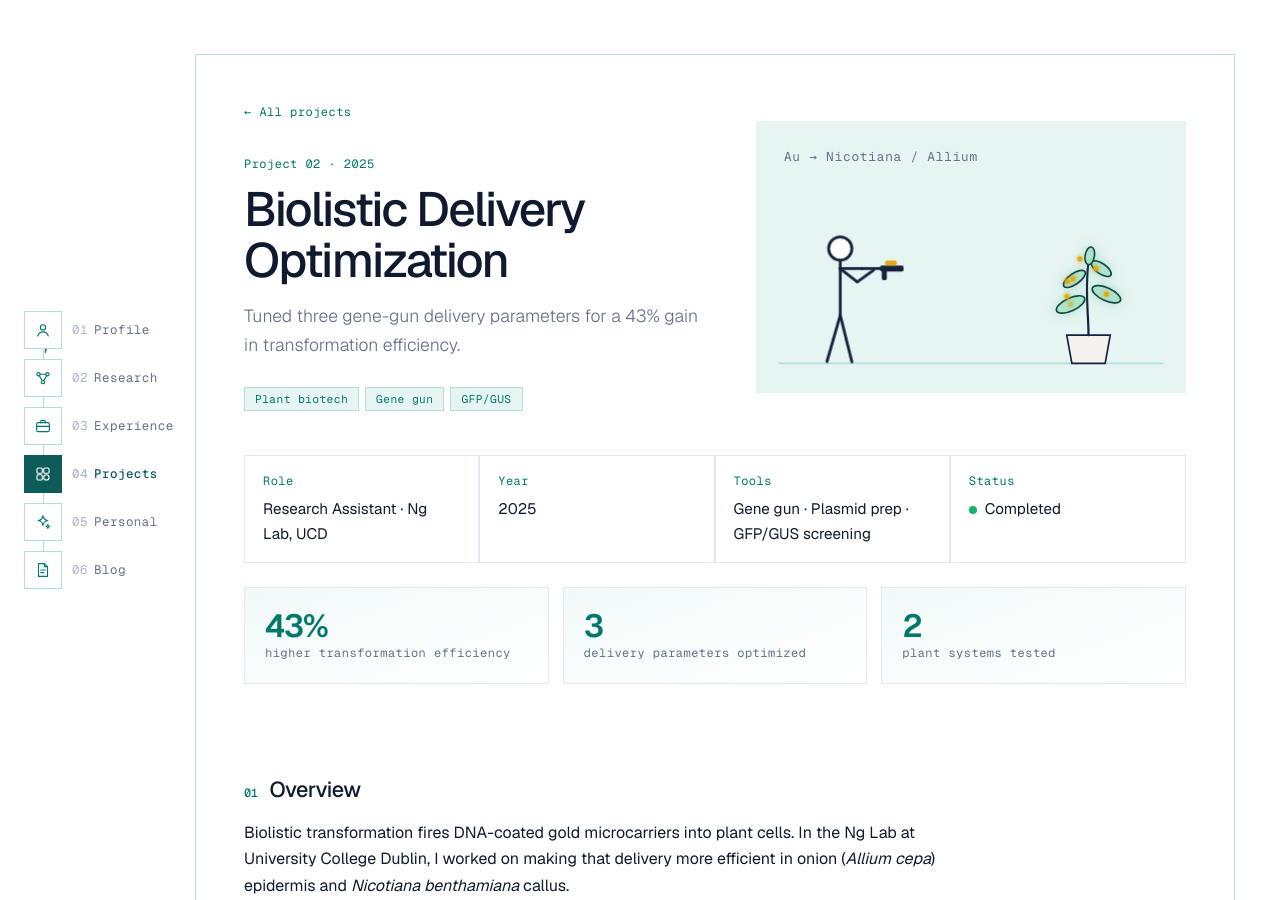
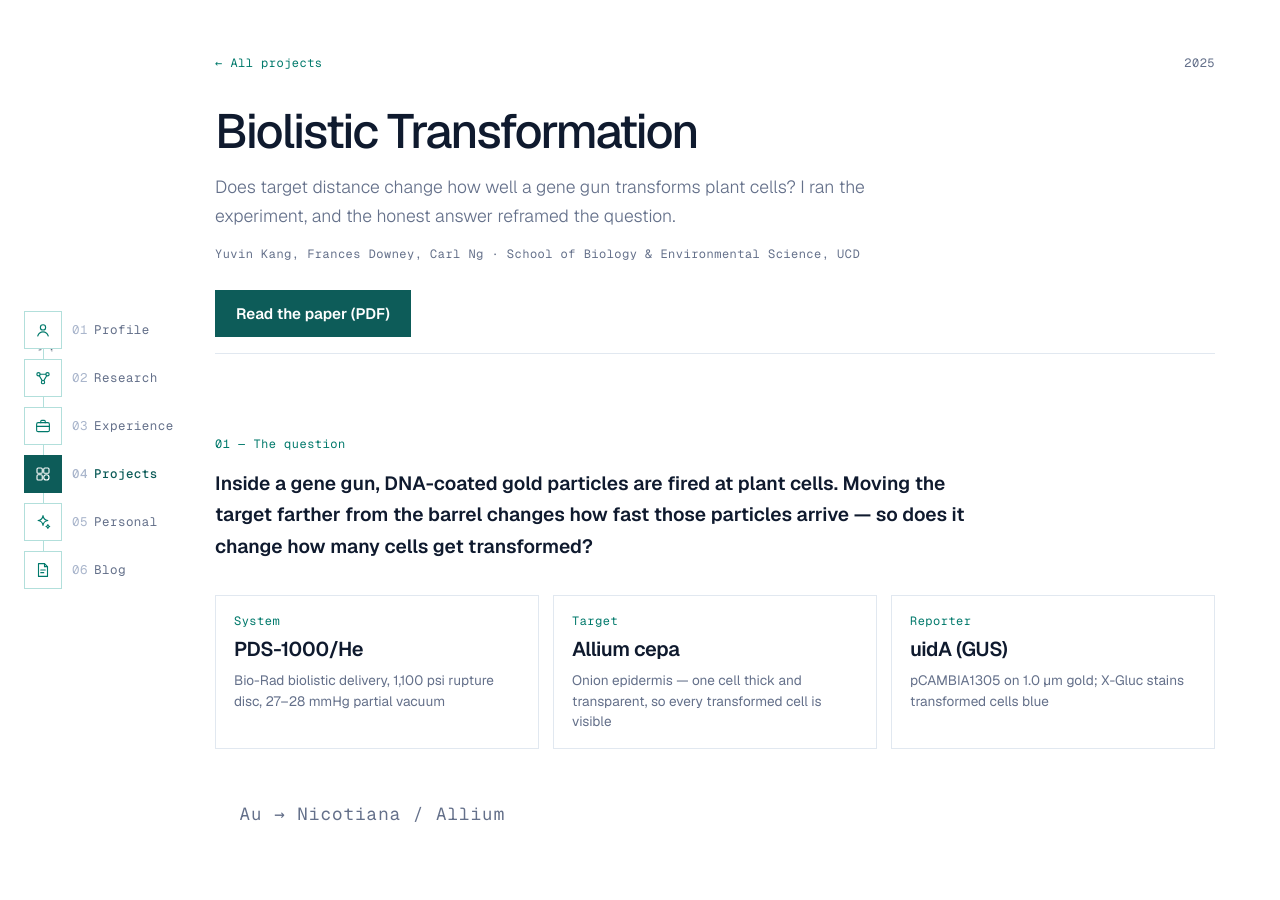
Before and after one commit to yuvinkang/yuvinkang.github.io, a Jekyll site: the page built from _projects/biolistic-optimization.md, in a window 1280 px wide and 900 px high. Built offline with Jekyll 4.4.1, drawn with Linux system fonts in a browser that asks for light colours; some of the changed text lies outside the part shown.

Commit message:
Rebuild biolistics project page from the paper; flatten section styling
- New page for the UCD biolistics study using the real results: per-sample
  distribution strips for both target distances, descriptive statistics,
  the Mann-Whitney verdict (p = 0.269), what it means, and the
  manufacturing implication; links the paper PDF
- Research bullets now describe the first-author study instead of the
  unsupported 43% efficiency figure
- Removed boxes around sections and the turquoise panels behind the
  animations so everything sits flat on the page

Co-Authored-By: Claude Opus 5 <noreply@anthropic.com>
Claude-Session: https://claude.ai/code/session_017Z78FSeqpXP4Zi2i8dSmiZ

```diff
--- /dev/null
+++ b/_data/biolistics.yml
@@ -0,0 +1,55 @@
+# BIOLISTICS PAPER — content for /projects/biolistic-optimization/.
+# All figures come from the paper (Kang, Downey & Ng). Edit freely.
+
+question: "Inside a gene gun, DNA-coated gold particles are fired at plant cells. Moving the target farther from the barrel changes how fast those particles arrive — so does it change how many cells get transformed?"
+
+setup:
+  - label: "System"
+    value: "PDS-1000/He"
+    note: "Bio-Rad biolistic delivery, 1,100 psi rupture disc, 27–28 mmHg partial vacuum"
+  - label: "Target"
+    value: "Allium cepa"
+    note: "Onion epidermis — one cell thick and transparent, so every transformed cell is visible"
+  - label: "Reporter"
+    value: "uidA (GUS)"
+    note: "pCAMBIA1305 on 1.0 µm gold; X-Gluc stains transformed cells blue"
+
+# The two groups compared, at a fixed 1,100 psi
+groups:
+  - name: "6 cm"
+    sub: "proximal · top shelf"
+    n: 13
+    median: 4.0
+    mean: "5.7 ± 1.9"
+    max: 25
+    cv: "122.8%"
+    zeros: "3 of 13"
+    counts: [0, 0, 0, 1, 1, 2, 4, 4, 5, 6, 6, 20, 25]
+  - name: "12 cm"
+    sub: "distal · bottom shelf"
+    n: 18
+    median: 7.5
+    mean: "10.9 ± 3.2"
+    max: 55
+    cv: "125.4%"
+    zeros: "2 of 18"
+    counts: [0, 0, 1, 1, 2, 2, 3, 5, 6, 9, 10, 12, 13, 14, 15, 18, 30, 55]
+
+# Headline result
+verdict:
+  stat: "p = 0.269"
+  title: "No significant difference."
+  text: "The distal group did trend higher — median 7.5 versus 4.0 foci — but a Mann-Whitney U test (U = 89.0) could not separate the two distributions, and the effect size was modest (rank-biserial r = 0.24). Both groups varied by more than 120% of their own mean."
+
+findings:
+  - title: "Distance is a weak lever"
+    text: "This matches Rajkumari et al. (2021), who found the same non-significant result comparing 6 cm and 9 cm in tobacco — a different species, a different construct, the same conclusion."
+  - title: "Pressure looks like the stronger one"
+    text: "A supplementary group at 1,350 psi approached significance against 1,100 psi at the same distance (p = 0.053), despite only six samples. Pressure acts directly on particle velocity; distance only modulates it."
+  - title: "Variance is the real story"
+    text: "A plant nucleus is roughly 5–10% of a cell's cross-section, so each particle strike is a low-probability event. That makes foci counts a high-variance count process: mostly low or zero, with rare outliers of 25, 30 and 55 foci."
+
+# Why it matters beyond the bench
+implication:
+  title: "What this means for manufacturing"
+  text: "Plant cell culture is a candidate platform for drugs like galantamine, an acetylcholinesterase inhibitor used in Alzheimer's disease. But a production line is judged by the reliability of its median run, not its best one. If physical parameters can't reduce the variance, reproducibility — not peak efficiency — should be the optimization target."
--- a/_includes/section-research.html
+++ b/_includes/section-research.html
@@ -5,7 +5,7 @@
   <li class="entry{% if e.scene and e.scene != 'none' %} has-scene{% endif %}" style="--i: {{ forloop.index }}">
     <div class="entry-text">
       <p class="mono entry-dates">{{ e.dates }}</p>
-      <h3 class="entry-title">{% if e.link and e.link != "" %}<a class="ext" href="{{ e.link }}">{{ e.title }} <span aria-hidden="true">↗</span></a>{% else %}{{ e.title }}{% endif %}</h3>
+      <h3 class="entry-title">{% if e.link and e.link != "" %}<a class="ext" href="{% if e.link contains "://" %}{{ e.link }}{% else %}{{ e.link | relative_url }}{% endif %}">{{ e.title }} <span aria-hidden="true">→</span></a>{% else %}{{ e.title }}{% endif %}</h3>
       <p class="entry-org">{{ e.lab }}{% if e.location %}<span> · {{ e.location }}</span>{% endif %}</p>
       {% if e.summary %}<p class="entry-summary">{{ e.summary | markdownify | remove: '<p>' | remove: '</p>' }}</p>{% endif %}
       {% if e.highlights %}<ul class="bullets">{% for h in e.highlights %}<li>{{ h | markdownify | remove: '<p>' | remove: '</p>' }}</li>{% endfor %}</ul>{% endif %}
--- /dev/null
+++ b/_layouts/biolistics.html
@@ -0,0 +1,92 @@
+---
+layout: default
+---
+{% assign d = site.data.biolistics %}
+{% assign all = site.projects | sort: "order" %}
+{% for p in all %}{% if p.url == page.url %}{% assign pos = forloop.index0 %}{% endif %}{% endfor %}
+{% assign prev_i = pos | minus: 1 %}{% assign next_i = pos | plus: 1 %}
+
+<article class="bx">
+
+  <header class="bx-head reveal">
+    <p class="eyebrow"><a href="{{ '/' | relative_url }}#projects">← All projects</a><span class="mono">{{ page.year }}</span></p>
+    <h1 class="page-title">{{ page.title }}</h1>
+    <p class="lede">{{ page.summary }}</p>
+    <p class="bx-authors mono">{{ page.authors }} · School of Biology &amp; Environmental Science, UCD</p>
+    {% if page.paper %}<a class="btn btn-solid bx-paper" href="{{ page.paper | relative_url }}">Read the paper (PDF)</a>{% endif %}
+  </header>
+
+  <section class="bx-sec reveal">
+    <p class="px-num mono">01 — The question</p>
+    <p class="px-lede">{{ d.question }}</p>
+    <div class="setup">
+      {% for s in d.setup %}
+      <div class="setup-item"><p class="mono">{{ s.label }}</p><p class="setup-v">{{ s.value }}</p><p class="setup-n">{{ s.note }}</p></div>
+      {% endfor %}
+    </div>
+    <div class="bx-scene">{% assign entry_scene = page.scene %}{% include entry-scene.html %}</div>
+  </section>
+
+  <section class="bx-sec reveal">
+    <p class="px-num mono">02 — The data</p>
+    <h2 class="px-h">31 bombardments.<br><span>Every blue focus counted by hand.</span></h2>
+
+    <div class="dist">
+      {% for g in d.groups %}
+      <div class="dist-group">
+        <div class="dist-head">
+          <p class="dist-name">{{ g.name }}<span class="mono">{{ g.sub }}</span></p>
+          <p class="mono">n = {{ g.n }}</p>
+        </div>
+        <div class="strip" aria-label="Foci counts for the {{ g.name }} group: {{ g.counts | join: ', ' }}">
+          {% for c in g.counts %}
+          <span class="dot" style="--h: {{ c | times: 100 | divided_by: 55 | at_least: 3 }}%; --i: {{ forloop.index }}" title="{{ c }} foci"></span>
+          {% endfor %}
+        </div>
+        <dl class="dist-stats">
+          <div><dt class="mono">Median</dt><dd>{{ g.median }}</dd></div>
+          <div><dt class="mono">Mean</dt><dd>{{ g.mean }}</dd></div>
+          <div><dt class="mono">Max</dt><dd>{{ g.max }}</dd></div>
+          <div><dt class="mono">CV</dt><dd>{{ g.cv }}</dd></div>
+        </dl>
+      </div>
+      {% endfor %}
+      <p class="mono bx-axis">each bar = one sample · height = GUS-positive foci (0–55)</p>
+    </div>
+
+    <div class="verdict">
+      <p class="verdict-stat mono">{{ d.verdict.stat }}</p>
+      <div>
+        <p class="verdict-t">{{ d.verdict.title }}</p>
+        <p>{{ d.verdict.text }}</p>
+      </div>
+    </div>
+  </section>
+
+  <section class="bx-sec reveal">
+    <p class="px-num mono">03 — What it means</p>
+    <ol class="findings">
+      {% for f in d.findings %}
+      <li style="--i: {{ forloop.index }}"><p class="finding-t">{{ f.title }}</p><p>{{ f.text }}</p></li>
+      {% endfor %}
+    </ol>
+    <div class="implication">
+      <p class="label">{{ d.implication.title }}</p>
+      <p>{{ d.implication.text }}</p>
+    </div>
+  </section>
+
+  <section class="bx-sec reveal">
+    <p class="px-num mono">04 — My part</p>
+    <div class="prose bx-mine">{{ content }}</div>
+  </section>
+
+  <nav class="project-nav" aria-label="More projects">
+    {% if pos > 0 %}{% assign pp = all[prev_i] %}
+    <a class="pn-card" href="{{ pp.url | relative_url }}"><span class="mono">← Previous</span><span class="pn-title">{{ pp.title }}</span></a>
+    {% else %}<span></span>{% endif %}
+    {% if next_i < all.size %}{% assign np = all[next_i] %}
+    <a class="pn-card pn-next" href="{{ np.url | relative_url }}"><span class="mono">Next project →</span><span class="pn-title">{{ np.title }}</span></a>
+    {% endif %}
+  </nav>
+</article>
--- a/_projects/biolistic-optimization.md
+++ b/_projects/biolistic-optimization.md
@@ -1,35 +1,22 @@
 ---
-title: "Biolistic Delivery Optimization"
+title: "Biolistic Transformation"
 year: "2025"
 order: 2
-role: "Research Assistant · Ng Lab, UCD"
-tools: ["Gene gun", "Plasmid prep", "GFP/GUS screening"]
-status: "Completed"
-tags: ["Plant biotech", "Gene gun", "GFP/GUS"]
-summary: "Tuned three gene-gun delivery parameters for a 43% gain in transformation efficiency."
+role: "First author · Ng Lab, University College Dublin"
+tools: ["PDS-1000/He gene gun", "Plasmid prep & particle coating", "GUS histochemistry", "Python (SciPy)"]
+tags: ["Plant biotech", "Gene gun", "Statistics"]
+summary: "Does target distance change how well a gene gun transforms plant cells? I ran the experiment, and the honest answer reframed the question."
 scene: biolistics
-metrics:
-  - value: "43%"
-    label: "higher transformation efficiency"
-  - value: "3"
-    label: "delivery parameters optimized"
-  - value: "2"
-    label: "plant systems tested"
+layout: biolistics
+paper: /assets/files/biolistics-paper.pdf
+paper_title: "Optimization of Helium Pressure and Target Distance in Biolistic Transformation of Allium cepa Epidermis"
+authors: "Yuvin Kang, Frances Downey, Carl Ng"
 image: ""
 ---
 
-## Overview
+I ran this study at University College Dublin with Dr. Carl Ng, from bombardment through statistics to writing. The goal was practical: biolistic transformation is the only delivery method that works across most plant species, but its results swing wildly between runs, which makes it hard to use in manufacturing.
 
-Biolistic transformation fires DNA-coated gold microcarriers into plant cells. In the Ng Lab at University College Dublin, I worked on making that delivery more efficient in onion (*Allium cepa*) epidermis and *Nicotiana benthamiana* callus.
-
-## What I did
-
-- **Optimized** gold microcarrier size, helium burst pressure, and target distance.
-- **Prepared** plasmid DNA and coated microcarriers.
-- **Screened** transient GFP/GUS reporter expression to quantify efficiency.
-
-## Result
-
-- **43% increase** in transformation efficiency.
-
-> Edit this page to add figures, methods, and what you learned.
+- **Designed and ran** the comparison: two target distances at a fixed 1,100 psi, 31 samples bombarded, stained, and counted under light microscopy.
+- **Chose statistics to fit the data**, not the hoped-for answer — Shapiro-Wilk showed both groups were far from normal, so I used Mann-Whitney U rather than a t-test.
+- **Caught a confound in the protocol**: stacking plates more than two high during incubation produced dead plates inside the stack and over-stained ones outside. Limiting stack height fixed it.
+- **Wrote the paper**, including what the result means for plant cell culture manufacturing of galantamine, an Alzheimer's drug.
--- a/assets/css/style.css
+++ b/assets/css/style.css
@@ -569,11 +569,12 @@ body { background: var(--page); }
 
 /* square content blocks with a light turquoise frame */
 .block, .section, .page, .project, .px-sec, .site-footer, .run-lane {
-  background: #fff; border: 1px solid var(--tint); border-radius: 0; box-shadow: none;
+  background: transparent; border: 0; border-radius: 0; box-shadow: none;
 }
-.section { max-width: var(--width); margin: 0 auto 2.5rem; padding: 3.2rem 3rem 3.4rem; }
+.section { max-width: var(--width); margin: 0 auto; padding: 9vh 0; border-top: 1px solid var(--line); }
+.section:first-of-type { border-top: 0; }
 .section::before, .section:nth-of-type(odd)::before { display: none; }
-.section-icon { background: var(--tint-soft); border-color: var(--tint); color: var(--accent); }
+.section-icon { background: transparent; border: 1px solid var(--line); color: var(--accent); }
 
 /* square corners everywhere */
 .entry, .entry-scene, .personal-scene, .profile-scene, .section-scene-sm, .project-scene, .card, .tag, .btn, .tab, .tab-icon,
@@ -593,9 +594,9 @@ body { background: var(--page); }
 .btn:hover { background: var(--tint-soft); color: var(--brand); border-color: var(--accent); transform: none; }
 .btn-solid { background: var(--brand); color: #fff; border-color: var(--brand); font-weight: 600; }
 .btn-solid:hover { background: var(--accent); color: #fff; border-color: var(--accent); }
-.block { padding: 14px 12px 6px; }
-.hero-scene { width: 100%; margin-top: 2.2rem; background: var(--tint-soft); border-color: var(--tint); }
-.hero-wheel { padding: 18px 16px 34px; position: relative; }
+.block { padding: 0; }
+.hero-scene { width: 100%; margin-top: 2.2rem; background: transparent; padding: 0; }
+.hero-wheel { padding: 0 0 34px; position: relative; }
 .js .hero-left > * { opacity: 0; animation: rise .9s var(--ease) forwards; }
 .js .hero-left > :nth-child(2) { animation-delay: .08s; }
 .js .hero-left > :nth-child(3) { animation-delay: .16s; }
@@ -607,31 +608,33 @@ body { background: var(--page); }
 .tab.active .tab-label { color: var(--brand); }
 
 /* inside blocks */
-.entry { border: 1px solid var(--line); }
-.entry:hover { border-color: var(--tint); box-shadow: none; }
-.entry-scene, .personal-scene, .profile-scene, .section-scene-sm, .project-scene { background: var(--tint-soft); border: 0; box-shadow: none; }
-.card:hover { border-color: var(--accent); background: var(--bg-tint); }
+.entries { gap: 0; }
+.entry { border: 0; border-top: 1px solid var(--line); border-radius: 0; padding: 2.4rem 0; }
+.entry:first-child { border-top: 0; padding-top: .5rem; }
+.entry:hover { border-color: var(--line); box-shadow: none; transform: none; }
+.entry-scene, .personal-scene, .profile-scene, .section-scene-sm, .project-scene, .bx-scene, .rm-rover { background: transparent; border: 0; box-shadow: none; padding: 0; }
+.card:hover { border-color: var(--accent); background: transparent; }
 .cabin { box-shadow: 0 6px 16px -10px rgba(13,27,42,.5), 0 0 0 1px var(--line); }
 .gondola:hover .cabin, .gondola.is-active .cabin { box-shadow: 0 10px 22px -12px rgba(13,27,42,.5), 0 0 0 2px var(--accent); }
 .blurb { background: var(--brand); }
 
 /* lane + footer */
-.run-lane { max-width: var(--width); height: 170px; margin: 0 auto 2.5rem; }
+.run-lane { max-width: var(--width); height: 170px; margin: 0 auto; }
 .jog-bubble { background: var(--brand); }
-.site-footer { max-width: var(--width); margin: 0 auto 3rem; padding: 2.2rem 2.4rem 1.6rem; }
+.site-footer { max-width: var(--width); margin: 0 auto; padding: 2.2rem 0 3rem; border-top: 1px solid var(--line); }
 .footer-pizza { margin: -.5rem 0 1rem; }
 
 /* inner pages */
-.page { margin: 6vh auto 2.5rem; padding: 3rem; }
-.project { margin: 6vh auto 2.5rem; padding: 3rem; max-width: 1040px; }
+.page { margin: 6vh auto; padding: 0; }
+.project { margin: 6vh auto; padding: 0; max-width: 1040px; }
 
 /* Prari page */
 .px { padding-top: 4vh; }
 .px-hero { margin: 0; min-height: 66vh; }
-.px > .facts { margin-top: 0; background: #fff; border: 1px solid var(--tint); border-top: 0; }
+.px > .facts { margin-top: 2.5rem; background: transparent; border: 0; border-top: 1px solid var(--line); border-bottom: 1px solid var(--line); }
 .facts > div { border-right: 1px solid var(--line); }
 .facts > div:last-child { border-right: 0; }
-.px-sec { margin-top: 2.5rem; padding: 2.8rem 2.8rem 3rem; }
+.px-sec { margin-top: 0; padding: 9vh 0; border-top: 1px solid var(--line); }
 .px-h span { color: var(--accent); }
 .px-design-item, .px-quote { border: 1px solid var(--line); }
 .px-quote { background: var(--bg-tint); border-left: 3px solid var(--accent); }
@@ -647,8 +650,8 @@ body { background: var(--page); }
   .hero-wheel { max-width: 460px; width: 100%; margin: 0 auto; }
 }
 @media (max-width: 760px) {
-  .section, .page, .project { padding: 2rem 1.25rem 2.2rem; }
-  .px-sec { padding: 2rem 1.25rem; }
+  .section { padding: 6vh 0; }
+  .px-sec, .bx-sec { padding: 6vh 0; }
   .site-footer { margin: 0 0 7rem; }
   .facts > div { border-right: 0; border-bottom: 1px solid var(--line); }
 }
@@ -658,3 +661,52 @@ body { background: var(--page); }
   .tab.active .tab-label { color: var(--brand); }
 }
 .edu-logo { width: 54px; height: 54px; background: #fff; border: 1px solid var(--line); object-fit: contain; box-shadow: none; }
+
+/* ───────────── Biolistics paper page ───────────── */
+.bx { max-width: 1000px; margin: 6vh auto 2.5rem; }
+.bx-head { padding: 0 0 1rem; }
+.bx-sec { padding: 9vh 0; border-top: 1px solid var(--line); }
+.bx-head .lede { max-width: 680px; margin-bottom: .9rem; }
+.bx-authors { margin-bottom: 1.6rem; }
+.bx-paper { display: inline-flex; }
+.bx-sec .px-lede { max-width: 760px; }
+.bx-scene { margin-top: 2rem; max-width: 560px; }
+.setup { display: grid; grid-template-columns: repeat(3, 1fr); gap: 14px; margin-top: 2rem; }
+.setup-item { padding: 16px 18px; border: 1px solid var(--line); }
+.setup-item .mono { color: var(--accent); }
+.setup-v { font-size: 1.25rem; font-weight: 600; letter-spacing: -0.02em; margin: 2px 0 4px; }
+.setup-n { font-size: .85rem; color: var(--muted); line-height: 1.5; }
+
+/* distribution strips */
+.dist { display: grid; grid-template-columns: 1fr 1fr; gap: 1.5rem 2rem; }
+.dist-group { }
+.dist-head { display: flex; justify-content: space-between; align-items: baseline; margin-bottom: .75rem; }
+.dist-name { font-size: 1.3rem; font-weight: 600; letter-spacing: -0.02em; }
+.dist-name .mono { display: block; font-size: .7rem; font-weight: 400; color: var(--muted); letter-spacing: .04em; }
+.strip { display: flex; align-items: flex-end; gap: 4px; height: 140px; padding: 0 0 2px; border-bottom: 1px solid var(--line); }
+.dot { flex: 1; min-width: 5px; height: var(--h); background: var(--tint); border-top: 2px solid var(--accent); transform-origin: bottom;
+  transform: scaleY(0); transition: transform .6s var(--ease); transition-delay: calc(var(--i) * 45ms); }
+.is-visible .dot { transform: scaleY(1); }
+.dist-stats { display: grid; grid-template-columns: repeat(4, 1fr); gap: 0; margin: .9rem 0 0; border: 1px solid var(--line); }
+.dist-stats > div { padding: 10px 12px; border-right: 1px solid var(--line); }
+.dist-stats > div:last-child { border-right: 0; }
+.dist-stats dt { color: var(--accent); font-size: .66rem; margin-bottom: 2px; }
+.dist-stats dd { margin: 0; font-weight: 600; font-size: 1.02rem; }
+.bx-axis { grid-column: 1 / -1; font-size: .66rem; color: var(--muted); }
+
+.verdict { display: grid; grid-template-columns: auto 1fr; gap: 1.5rem; align-items: start; margin-top: 2.2rem; padding: 1.6rem 1.8rem; background: var(--bg-tint); border-left: 3px solid var(--accent); }
+.verdict-stat { font-size: 1.6rem; font-weight: 500; color: var(--accent); letter-spacing: -0.02em; white-space: nowrap; }
+.verdict-t { font-size: 1.2rem; font-weight: 600; letter-spacing: -0.02em; margin-bottom: .4rem; }
+
+.findings { list-style: none; padding: 0; margin: 0; counter-reset: f; display: grid; gap: 1px; background: var(--line); border: 1px solid var(--line); }
+.findings li { counter-increment: f; background: #fff; padding: 1.4rem 1.6rem; }
+.finding-t { font-weight: 600; font-size: 1.08rem; letter-spacing: -0.015em; margin-bottom: .3rem; }
+.finding-t::before { content: "0" counter(f); font-family: var(--font-mono); font-size: .72rem; color: var(--accent); margin-right: 10px; }
+.implication { margin-top: 2rem; padding: 1.6rem 1.8rem; border: 1px solid var(--tint); background: var(--tint-soft); }
+.implication .label { margin-bottom: .6rem; }
+.bx-mine { max-width: 760px; }
+
+@media (max-width: 860px) {
+  .setup, .dist { grid-template-columns: 1fr; }
+  .verdict { grid-template-columns: 1fr; gap: .6rem; }
+}
```
Also changed, not shown: CLAUDE.md (+4 -1 lines), _data/research.yml (+4 -4 lines), 1 other file.
